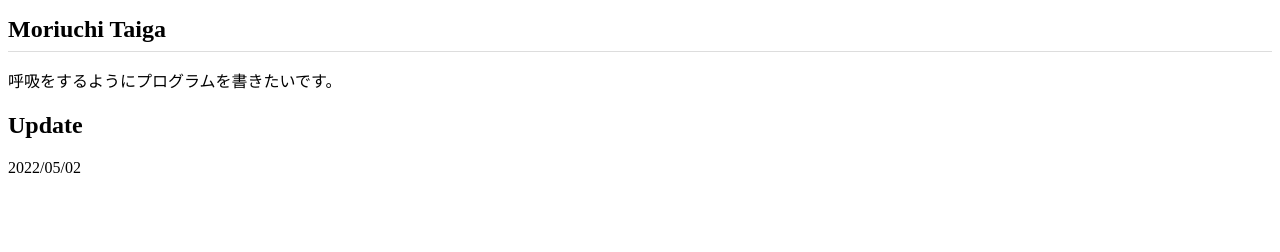
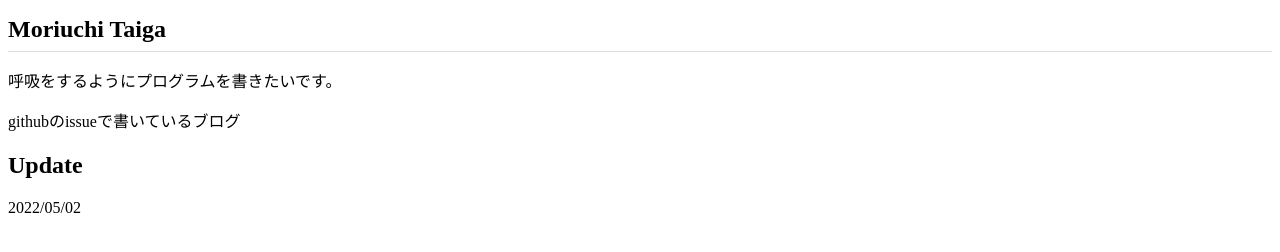
Before and after one commit to tiger9810/tiger9810.github.io, a plain HTML site: page index.html in a window 1280 px wide. Drawn offline with Linux system fonts and the light colour scheme.

Commit message:
blogのURLを追加しました。

```diff
--- a/index.html
+++ b/index.html
@@ -8,6 +8,7 @@
 <body>
   <h1>Moriuchi Taiga</h1>
   <p>呼吸をするようにプログラムを書きたいです。</p>
+  <a link="https://github.com/tiger9810/blog/issues">githubのissueで書いているブログ</a>
   <h2>Update</h2>
   <p>2022/05/02</p>
 </body>
```
